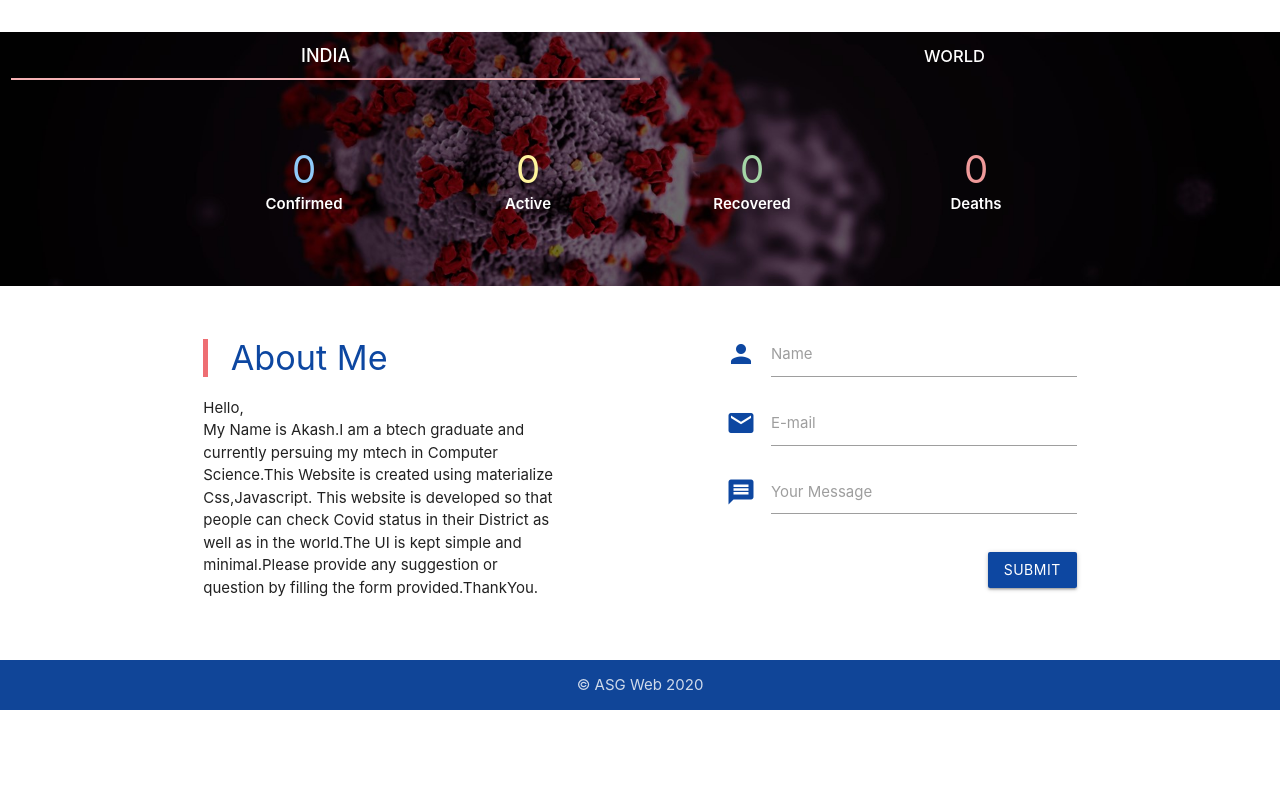
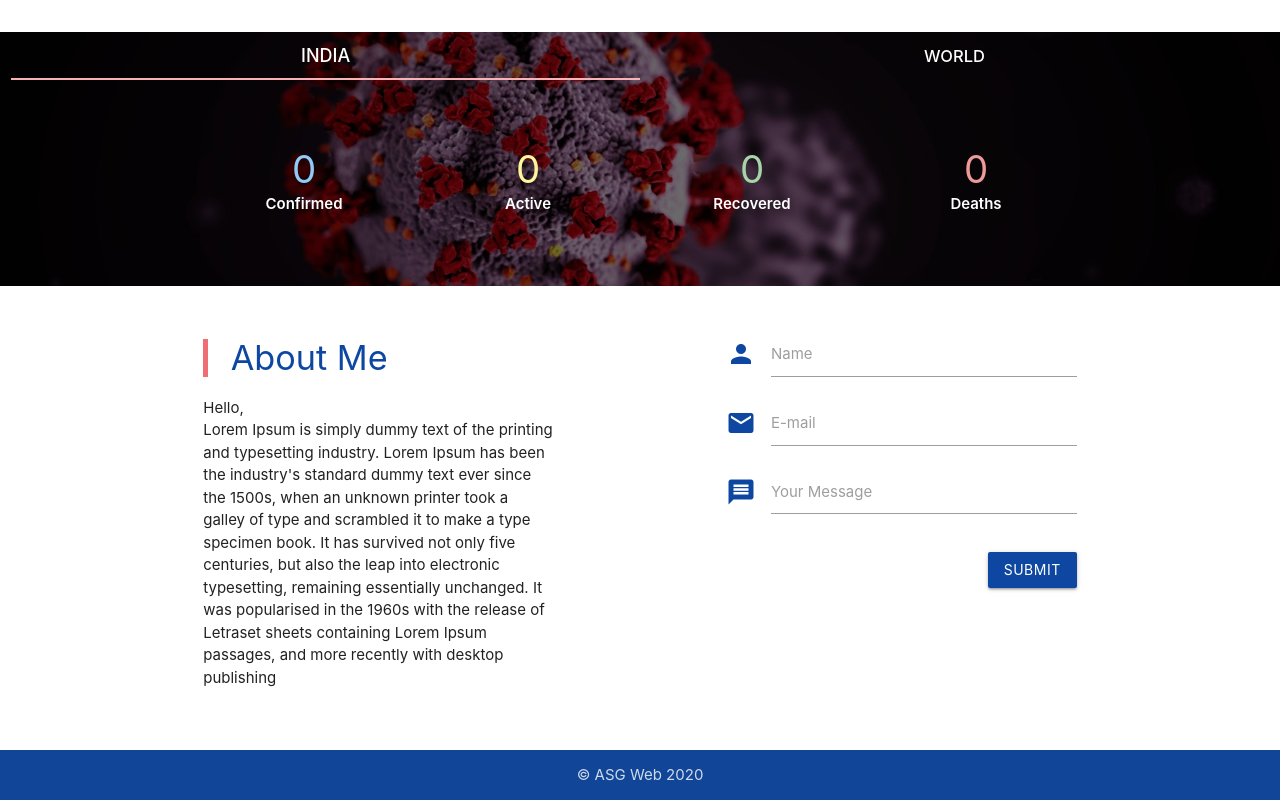
Before and after one commit to akshshu/trackcorona, a plain HTML site: page index.html in a window 1280 px wide. Shown: the part 595-1395 px from the top of the page. Before the commit the page ends 1305 px from the top, so only its background shows below. Drawn offline with nearby package versions, Linux system fonts and the light colour scheme; no server answers.

Commit message:
Update index.html

```diff
--- a/index.html
+++ b/index.html
@@ -359,11 +359,7 @@
                     </blockquote>
                     <p>
                         Hello,</br>
-                        My Name is Akash.I am a btech graduate and currently persuing my mtech in Computer
-                        Science.This Website is created using materialize Css,Javascript.
-                        This website is developed so that people can check Covid status in their District as well as in
-                        the world.The UI is kept simple and minimal.Please provide any suggestion or question by filling
-                        the form provided.ThankYou.
+                        Lorem Ipsum is simply dummy text of the printing and typesetting industry. Lorem Ipsum has been the industry's standard dummy text ever since the 1500s, when an unknown printer took a galley of type and scrambled it to make a type specimen book. It has survived not only five centuries, but also the leap into electronic typesetting, remaining essentially unchanged. It was popularised in the 1960s with the release of Letraset sheets containing Lorem Ipsum passages, and more recently with desktop publishing
                     </p>
                 </div>
                 <div class="col  s12 m5 offset-m2">
```
